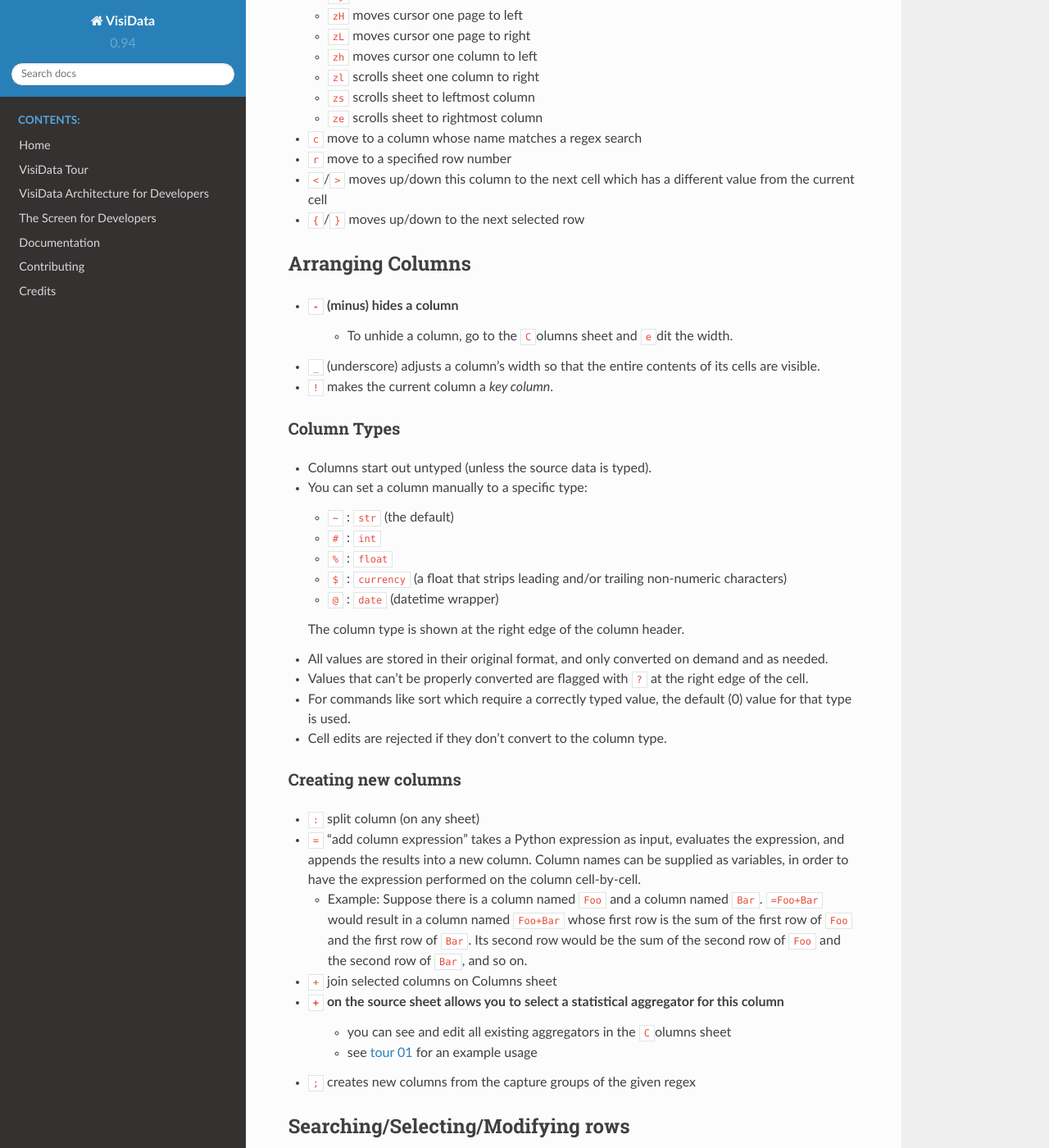
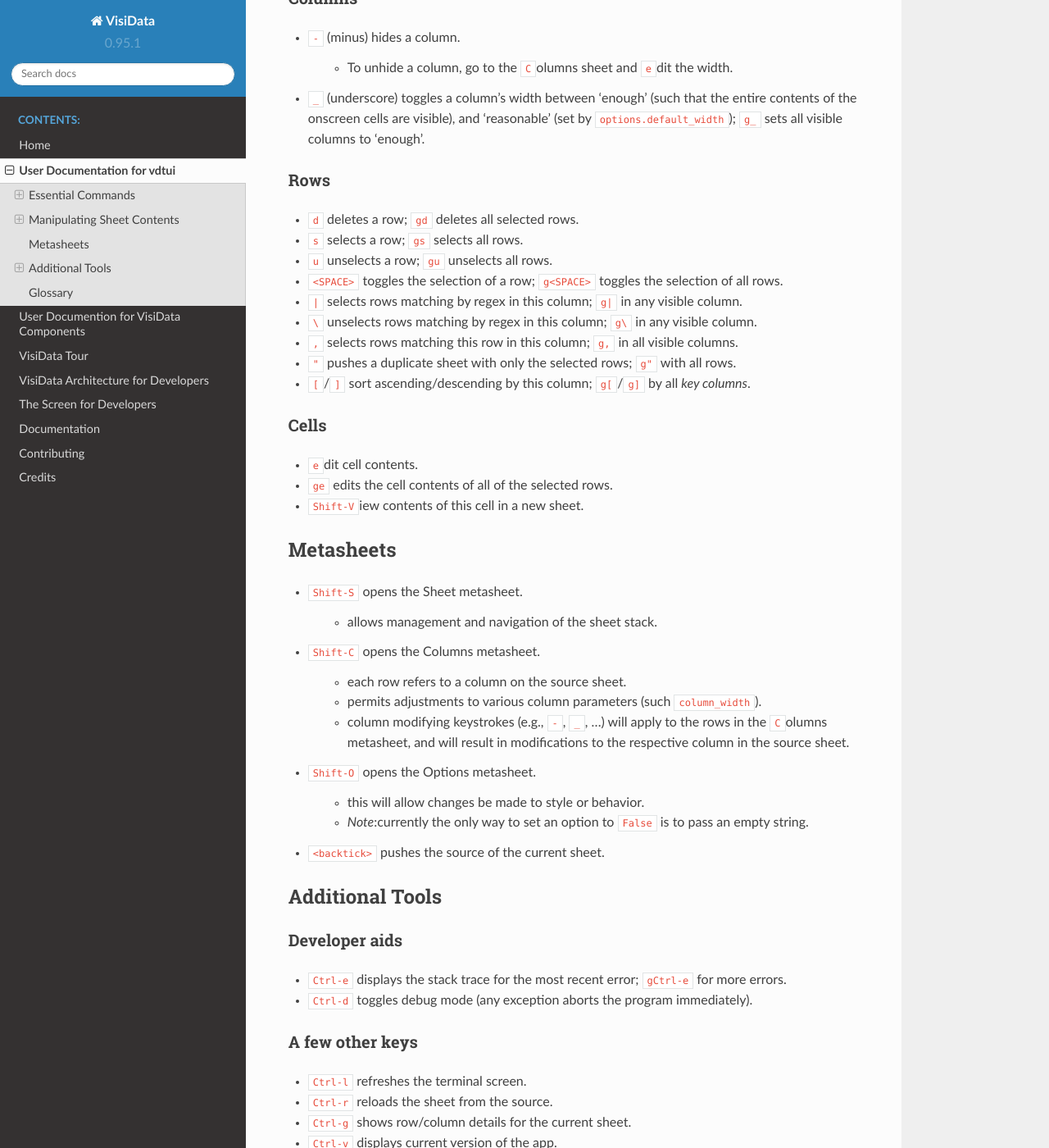
Before and after one commit to saulpw/visidata, a Sphinx documentation site: the page built from docs/vdtui-guide.rst, in a window 1280 px wide and 1400 px high, scrolled down 811 px. Shown: the whole window at 82% size. Built offline with Sphinx 7.4.7 and the Read the Docs theme 2.0.0, drawn with Linux system fonts in a browser that asks for light colours; pages that are not in the unit, such as notebooks, are missing from menus; some of the changed text lies outside the part shown.

```diff
--- a/docs/conf.py
+++ b/docs/conf.py
@@ -55,9 +55,9 @@ author = 'Saul Pwanson'
 # built documents.
 #
 # The short X.Y version.
-version = '0.94'
+version = '0.95.1'
 # The full version, including alpha/beta/rc tags.
-release = '0.94'
+release = '0.95.1'
 
 # The language for content autogenerated by Sphinx. Refer to documentation
 # for a list of supported languages.
--- a/docs/index.rst
+++ b/docs/index.rst
@@ -13,7 +13,8 @@ Welcome to VisiData's documentation!
    :caption: Contents:
 
    Home <home>
-   user-guide
+   vdtui-guide
+   vd-guide
    tours
    architecture
    screen
--- /dev/null
+++ b/docs/vd-guide.rst
@@ -0,0 +1,129 @@
+========================================
+User Documention for VisiData Components
+========================================
+
+
+Moving the cursor
+-----------------
+
+-  ``z`` prefix scrolling (most behave exactly like vim).
+
+    -  ``zt`` scrolls the current row to the top of the screen.
+
+    -  ``zz`` scrolls the current row to the center of the screen.
+
+    -  ``zb`` scrolls the current row to the bottom of the screen.
+
+    -  ``zk`` scrolls one row up.
+
+    -  ``zj`` scrolls one row down.
+
+    -  ``zH`` moves the cursor one page to the left.
+
+    -  ``zL`` moves the cursor one page to the right.
+
+    -  ``zh`` moves the cursor one column to the left.
+
+    -  ``zl`` scrolls the sheet one column to the right.
+
+    -  ``zs`` scrolls the sheet to the leftmost column.
+
+    -  ``ze`` scrolls the sheet to the rightmost column.
+
+- ``c`` move to a column whose name matches a regex search.
+
+- ``r`` move to a specified row number.
+
+
+Manipulating Sheet Contents
+===========================
+
+Columns
+-------
+
+-  ``^`` edits a column's name
+
+-  ``!`` makes the current column a *key column*.
+
+- ``HL`` moves the current column (left/right).
+
+-  Columns start out untyped (unless the source data is typed).
+
+    -  A column can be manually set to a specific type:
+
+       -  ``~`` : ``str`` (the default)
+
+       -  ``#`` : ``int``
+
+       -  ``%`` : ``float``
+
+       -  ``$`` : ``currency`` (a float that strips leading and/or trailing non-numeric characters)
+
+       -  ``@`` : ``date`` (datetime wrapper)
+
+    -  All values are stored in their original format, and only converted on demand and as needed.
+
+    -  Values that can't be properly converted are flagged with ``?`` at the right edge of the cell.
+
+    -  For commands like sort (``[``/``]``) which require a correctly typed value, the default (0) value for that type is used.
+
+    -  Cell edits are rejected if they don't convert to the column type.
+
+-  ``:`` splits the current column into multiple columns based on a provided separator
+
+- ``;`` creates new columns from the capture groups of the given regex
+
+-  ``=`` "add column expression" takes a Python expression as input,
+   evaluates the expression, and appends the results into a new column.
+   Column names can be supplied as variables, in order to have the
+   expression performed on the column cell-by-cell.
+
+   -  Example: Suppose there is a column named ``Foo`` and a column
+      named ``Bar``. ``=Foo+Bar`` would result in a column named
+      ``Foo+Bar`` whose first row is the sum of the first row of ``Foo``
+      and the first row of ``Bar``. Its second row would be the sum of
+      the second row of ``Foo`` and the second row of ``Bar``, and so
+      on.
+
+Rows
+----
+
+- ``a``\ppends a blank row
+
+- ``JK`` moves the current row (up/down).
+
+Toolkit
+=======
+
+Statistics
+----------
+
+-  ``+`` on the source sheet allows selection of a statistical aggregator for this column
+
+    - Existing aggregators can be viewed and set in the ``C``\olumns sheet
+
+    - see `tour 01 <http://github.com/saulpw/visidata/tree/stable/docs/tours.rst>`_ for an example usage
+
+-  ``Shift-F``\ requency table for current column with histogram
+
+    - ``w`` toggles between bins with an even interval width and bins with an even frequency height
+
+Joining two datasets
+--------------------
+
+-  ``+`` joins selected columns on ``C``\olumns sheet
+
+-  When sheets are joined, the rows are matched by the display values in the key columns. Different numbers of key columns cannot match (no partial keys and rollup yet). The join types are:
+
+   -  ``&``: Join all selected sheets, keeping only rows which match keys on all sheets (inner join)
+
+   -  ``+``: Join all selected sheets, keeping all rows from first sheet (outer join, with the first selected sheet being the "left")
+
+   -  ``*``: Join all selected sheets, keeping all rows from all sheets (full join)
+
+   -  ``~``: Join all selected sheets, keeping only rows NOT in all sheets (diff join)
+
+Python objects
+--------------
+
+-  ``Ctrl-x`` to eval an expression and browse the result as a python object
--- a/docs/vdtui-guide.rst
+++ b/docs/vdtui-guide.rst
@@ -1,172 +1,145 @@
-==========
-User Guide
+============================
+User Documentation for vdtui
+============================
+
+
+Essential Commands
+==================
+
+Keystrokes for the cautious
+---------------------------
+
+-  ``F1`` or ``z?`` open command help for the current sheet.
+
+-  ``q`` quits the current sheet (backs out one level) ; ``gq`` drops all of the sheets (clean exit).
+
+-  ``Ctrl-q`` aborts the program immediately.
+
+- ``Ctrl-c`` aborts a command which is expecting an input.
+
+Moving the cursor
+-----------------
+
+-  ``hjkl`` or an arrow key move the cursor to an adjacent cell (left/down/up/right).
+
+-  ``<Home>`` or ``<End>`` move the cursor to the first and last row of the entire sheet.
+
+-  ``<PageUp>`` or ``<PageDown>`` move the cursor exactly one onscreen page up or down. ``Ctrl-b`` (backward) or ``Ctrl-f`` (forward) do the same.
+
+-  The ``g`` prefix modifies movement commands by making them go "all the way".
+
+   -  ``gk`` and ``gj`` are the same as ``Home`` and ``End``, respectively.
+
+   -  ``gh`` and ``gl`` move the cursor to the first and last column.
+
+- ``<``/``>`` move the cursor up/down this column to the next cell with a unique value.
+
+- ``{``/``}`` move the cursor up/down this column to the next selected row.
+
+- ``/``/``?`` search this column forward/backward with regex search; ``g/``/``g?`` search all columns.
+
+  - ``n``/``p`` move the cursor to the next/previous match.
+
+
+Manipulating Sheet Contents
+===========================
+
+Columns
+-------
+
+-  ``-`` (minus) hides a column.
+
+    - To unhide a column, go to the ``C``\olumns sheet and ``e``\dit the width.
+
+-  ``_`` (underscore) toggles a column's width between 'enough' (such that the entire contents of the onscreen cells are visible), and 'reasonable' (set by ``options.default_width``); ``g_`` sets all visible columns to 'enough'.
+
+Rows
+----
+
+- ``d`` deletes a row; ``gd`` deletes all selected rows.
+
+- ``s`` selects a row; ``gs`` selects all rows.
+
+- ``u`` unselects a row; ``gu`` unselects all rows.
+
+- ``<SPACE>`` toggles the selection of a row; ``g<SPACE>`` toggles the selection of all rows.
+
+- ``|`` selects rows matching by regex in this column; ``g|`` in any visible column.
+
+- ``\`` unselects rows matching by regex in this column; ``g\`` in any visible column.
+
+- ``,`` selects rows matching this row in this column; ``g,`` in all visible columns.
+
+- ``"`` pushes a duplicate sheet with only the selected rows; ``g"`` with all rows.
+
+-  ``[``/``]`` sort ascending/descending by this column; ``g[``/``g]`` by all *key columns*.
+
+Cells
+-----
+
+-  ``e``\ dit cell contents.
+
+- ``ge`` edits the cell contents of all of the selected rows.
+
+- ``Shift-V``\iew contents of this cell in a new sheet.
+
+
+Metasheets
 ==========
 
-Basic Movement and Essential Commands
-=====================================
+- ``Shift-S`` opens the Sheet metasheet.
 
--  ``hjkl`` or arrow keys move the cursor around (left/down/up/right)
--  ``F1`` or ``z?`` opens command help for the current sheet
--  ``q`` quits the current sheet (backs out one level)
--  ``Ctrl-q`` aborts the program immediately
+    - allows management and navigation of the sheet stack.
 
-Advanced movement
-=================
+- ``Shift-C`` opens the Columns metasheet.
 
-Scrolling
----------
+    - each row refers to a column on the source sheet.
 
-"Scrolling" adjusts the onscreen visible slice, but will not change the
-current cursor position.
+    -  permits adjustments to various column parameters (such ``column_width``).
 
--  ``Home`` and ``End`` move the cursor to the first and last row of the
-   entire sheet, respectively. The column cursor position is maintained.
--  ``PageUp`` and ``PageDown`` move the cursor exactly one onscreen page
-   up or down. ``Ctrl-b`` and ``Ctrl-f`` do the same
+    - column modifying keystrokes (e.g., ``-``, ``_``, ...) will apply to the rows in the ``C``\olumns metasheet, and will result in modifications to the respective column in the source sheet.
 
--  The ``g`` prefix modifies movement commands by making them go "all
-   the way".
+- ``Shift-O`` opens the Options metasheet.
 
-   -  ``gk`` and ``gj`` are the same as ``Home`` and ``End``,
-      respectively.
-   -  ``gh`` and ``gl`` move the cursor to the first and last column.
--  ``z`` prefix scrolling (most behave exactly like vim):
+    - this will allow changes be made to style or behavior.
 
-   -  ``zt`` scrolls current row to top of screen
-   -  ``zz`` scrolls current row to middle of screen
-   -  ``zb`` scrolls current row to bottom of screen
-   -  ``zk`` scrolls one row up
-   -  ``zj`` scrolls one row down
-   -  ``zH`` moves cursor one page to left
-   -  ``zL`` moves cursor one page to right
-   -  ``zh`` moves cursor one column to left
-   -  ``zl`` scrolls sheet one column to right
-   -  ``zs`` scrolls sheet to leftmost column
-   -  ``ze`` scrolls sheet to rightmost column
-- ``c`` move to a column whose name matches a regex search
-- ``r`` move to a specified row number
-- ``<``/``>`` moves up/down this column to the next cell which has a different value from the current cell
-- ``{``/``}`` moves up/down to the next selected row
+    - *Note*:currently the only way to set an option to ``False`` is to pass an empty string.
+
+- ``<backtick>`` pushes the source of the current sheet.
 
 
-Arranging Columns
-=================
+Additional Tools
+================
 
--  ``-`` (minus) hides a column
-    - To unhide a column, go to the ``C``\olumns sheet and ``e``\dit the width.
--  ``_`` (underscore) adjusts a column's width so that the entire contents of its cells are visible.
--  ``!`` makes the current column a *key column*.
+Developer aids
+--------------
 
-Column Types
-------------
+- ``Ctrl-e`` displays the stack trace for the most recent error; ``gCtrl-e`` for more errors.
 
--  Columns start out untyped (unless the source data is typed).
+- ``Ctrl-d`` toggles debug mode (any exception aborts the program immediately).
 
--  You can set a column manually to a specific type:
+A few other keys
+----------------
 
-   -  ``~`` : ``str`` (the default)
-   -  ``#`` : ``int``
-   -  ``%`` : ``float``
-   -  ``$`` : ``currency`` (a float that strips leading and/or trailing non-numeric characters)
-   -  ``@`` : ``date`` (datetime wrapper)
+- ``Ctrl-l`` refreshes the terminal screen.
 
-   The column type is shown at the right edge of the column header.
+- ``Ctrl-r`` reloads the sheet from the source.
 
--  All values are stored in their original format, and only converted on
-   demand and as needed.
--  Values that can't be properly converted are flagged with ``?`` at the right
-   edge of the cell.
--  For commands like sort which require a correctly typed value, the
-   default (0) value for that type is used.
--  Cell edits are rejected if they don't convert to the column type.
+- ``Ctrl-g`` shows row/column details for the current sheet.
 
-Creating new columns
---------------------
-
--  ``:`` split column (on any sheet)
--  ``=`` "add column expression" takes a Python expression as input,
-   evaluates the expression, and appends the results into a new column.
-   Column names can be supplied as variables, in order to have the
-   expression performed on the column cell-by-cell.
-
-   -  Example: Suppose there is a column named ``Foo`` and a column
-      named ``Bar``. ``=Foo+Bar`` would result in a column named
-      ``Foo+Bar`` whose first row is the sum of the first row of ``Foo``
-      and the first row of ``Bar``. Its second row would be the sum of
-      the second row of ``Foo`` and the second row of ``Bar``, and so
-      on.
-
--  ``+`` join selected columns on Columns sheet
--  ``+`` on the source sheet allows you to select a statistical aggregator for this column
-    - you can see and edit all existing aggregators in the ``C``\olumns sheet
-    - see `tour 01 <http://github.com/saulpw/visidata/tree/stable/docs/tours.rst>`_ for an example usage
-- ``;`` creates new columns from the capture groups of the given regex
-
-Searching/Selecting/Modifying rows
-==================================
-
-- ``/`` search this column forward with regex search
-- ``?`` search this column backwards with regex search
-- ``d``\elete a row
-- ``s``\elect a row
-- ``u``\nselect a row
-- ``|`` select rows whose contents within this column match a regex search
-- ``,`` select rows whose contents within this column match the current cell
--  ``[``/``]`` sort asc/desc by one column
-- ``"`` push a duplicate sheet which contains only the selected rows
-- ``a``\ppend a blank row
-
-Modifying data
-==============
-
--  ``e``\ dit cell contents
-   -  Edits made to a joined sheet are by design automatically reflected back to the source sheets.
-- ``ge`` edits the cell contents of all of the selected rows
--  ``^`` allows you to edit a column's name
-- ``HL`` allow you to move the current column (left/right).
-- ``JK`` allow you to move the current row (up/down).
--  ``Ctrl-s``\ ave to ``.csv`` or ``.tsv`` (by extension)
-
-
-Special Sheets
-==============
-
--  ``Shift-F``\ requency table for current column with histogram
-    - ``w`` toggles between bins with an even interval width and bins with an even frequency height
--  ``Ctrl-o`` to eval an expression and browse the result as a python
-   object
-
-Metasheets
-----------
-
--  ``Shift-S``\ heets metasheet to manage/navigate multiple sheets
--  ``Shift-C``\ olumns metasheet
-
-   -  On the ``Shift-C``\ olumns sheet, these commands apply to rows (the
-      columns of the source sheet), instead of the columns on the
-      Columns sheet
-
-      -  ``-`` hides column (sets width to 0)
-      -  ``_`` maximizes column width to fit longest value
-      -  ``!`` marks column as a key column (pins to the left and
-         matches on sheet joins)
-
--  ``Shift-O``\ ptions sheet to change the style or behavior
-    - Note: currently the only way to set an option to ``False`` is to pass an empty string.
--  ``Ctrl-e``\ rror metasheet
--  ``Ctrl-t``\ hreads metasheet
+- ``Ctrl-v`` displays current version of the app.
 
 .visidatarc
 -----------
 Allows you to customize VisiData settings across every session.
 
-A sample .visidatarc is
+A sample ``.visidatarc`` is
 
 ::
 
     options.color_key_col = "cyan"
 
-This configures the  key column to be colored 'cyan'.
+This configures key columns to be colored 'cyan'.
 
 
 Glossary
@@ -195,16 +168,3 @@ Here are slightly better descriptions of some non-obvious commands:
    "apply to all sheets" (as with ``q``). The global\_action column on
    the Help Sheet shows the specific way the global prefix changes each
    command.
-
--  When sheets are joined, the rows are matched by the display values in
-   the key columns. Different numbers of key columns cannot match (no
-   partial keys and rollup yet). The join types are:
-
-   -  ``&``: Join all selected sheets, keeping only rows which match
-      keys on all sheets (inner join)
-   -  ``+``: Join all selected sheets, keeping all rows from first sheet
-      (outer join, with the first selected sheet being the "left")
-   -  ``*``: Join all selected sheets, keeping all rows from all sheets
-      (full join)
-   -  ``~``: Join all selected sheets, keeping only rows NOT in all
-      sheets (diff join)
--- a/setup.py
+++ b/setup.py
@@ -3,7 +3,7 @@
 from setuptools import setup
 # tox can't actually run python3 setup.py: https://github.com/tox-dev/tox/issues/96
 #from visidata import __version__
-__version__ = '0.94'
+__version__ = '0.95.1'
 
 setup(name='visidata',
       version=__version__,
```
Also changed, not shown: CHANGELOG.md (+5 -0 lines), README.md (+2 -2 lines), docs/RELEASE.md (+58 -11 lines), docs/home.rst (+4 -4 lines), 2 other files.
